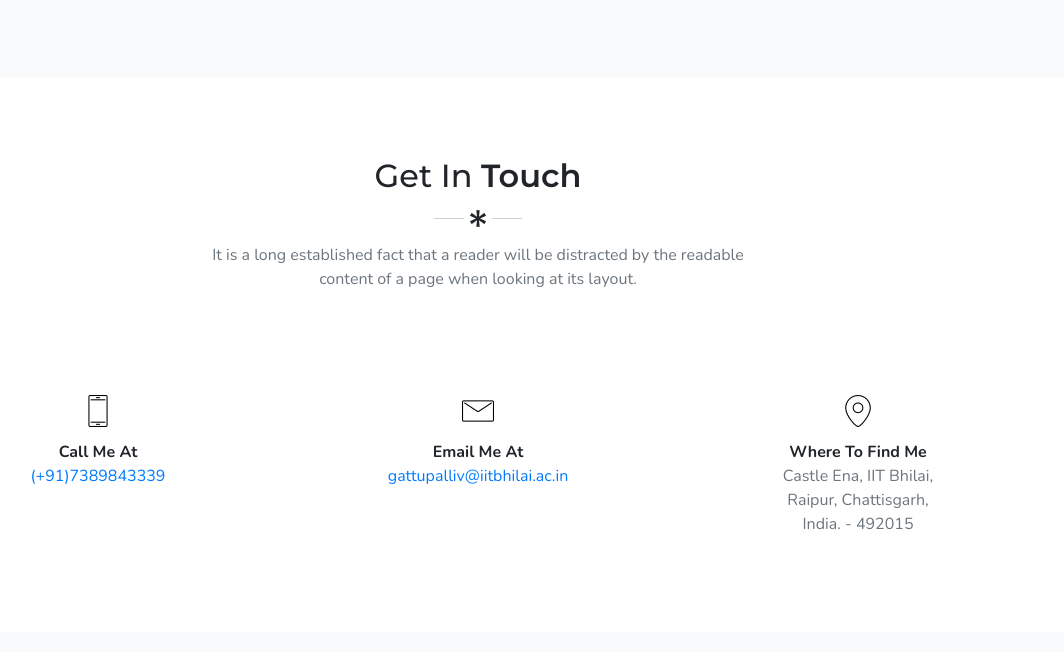
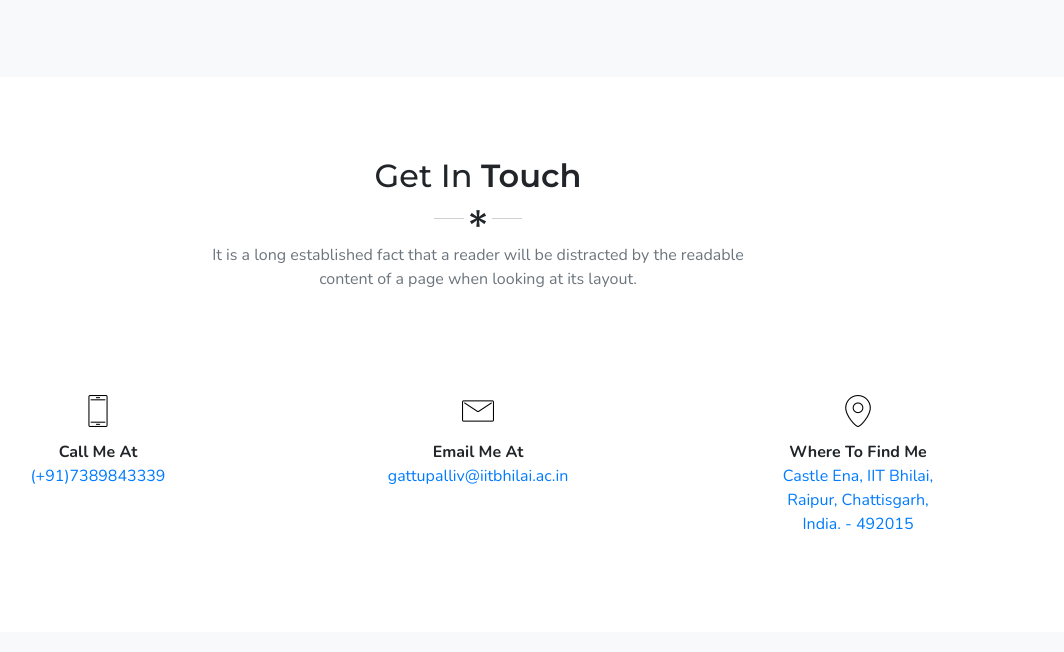
Before and after one commit to saiuday73105/old.saiuday73105.github.io, a plain HTML site: page index.html in a window 1280 px wide. Shown: the part 7583-8235 px from the top of the page, without its empty margins (162-1226 px from the left). Drawn offline with nearby package versions, Linux system fonts and the light colour scheme; files whose address does not match are found by name.

Commit message:
Update index.html

```diff
--- a/index.html
+++ b/index.html
@@ -712,7 +712,7 @@
                             </div>
                             <div class="mt-2">
                                 <p class="mb-0 font-weight-bold">Where To Find Me</p>
-                                <p class="text-muted">Castle Ena, IIT Bhilai,<br>Raipur, Chattisgarh,<br>India. - 492015</p>
+                                <p class="text-muted"><a href="https://www.google.com/maps/place/Castle+Ena,+IIT+Bhilai+Hostel/@21.1682948,81.658336,17z/data=!3m1!4b1!4m5!3m4!1s0x3a28db637c5f806f:0x72d109b947d10557!8m2!3d21.1682948!4d81.6605247">Castle Ena, IIT Bhilai,<br>Raipur, Chattisgarh,<br>India. - 492015</a></p>
                             </div>
                         </div>
                     </div>
```
